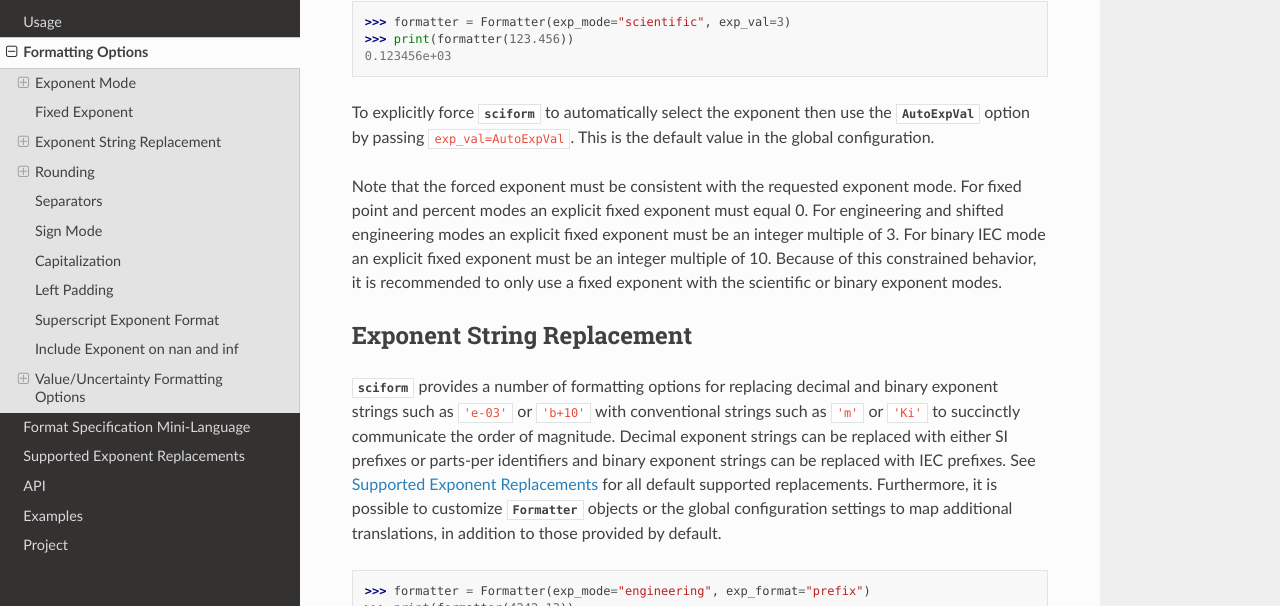
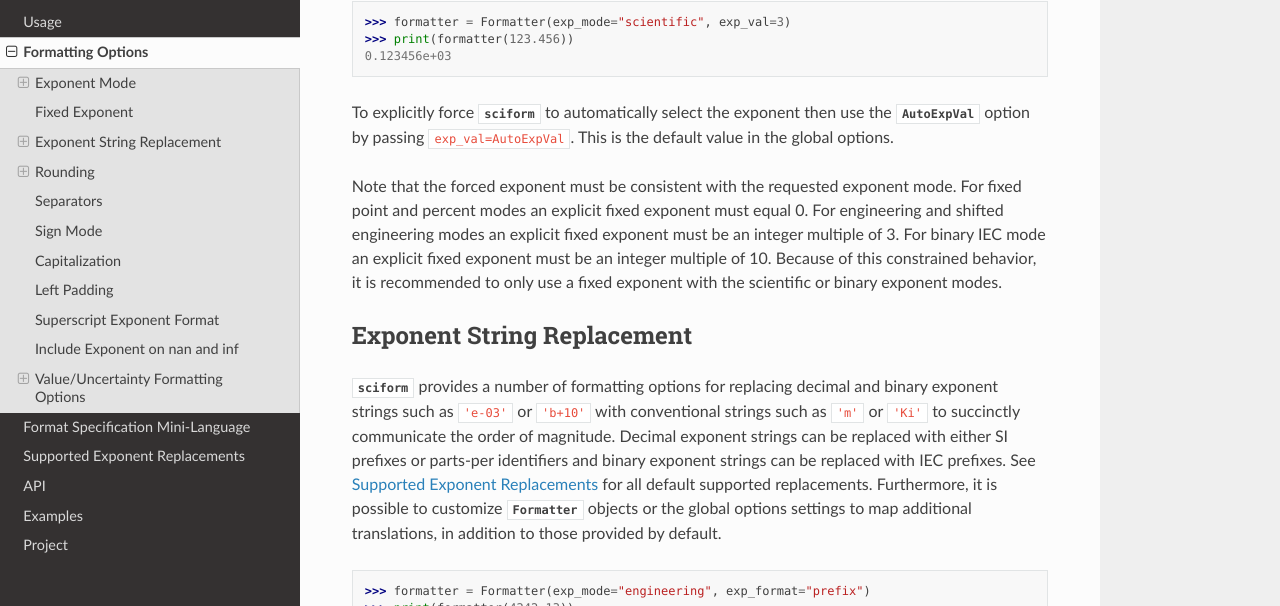
Before and after one commit to jagerber48/sciform, a Sphinx documentation site: the page built from docs/source/options.rst, in a window 1280 px wide and 900 px high, scrolled down 2652 px. Shown: the part 130-736 px from the top of the window. Built offline with Sphinx 7.4.7 and the Read the Docs theme 2.0.0, drawn with Linux system fonts in a browser that asks for light colours; some of the changed text lies outside the part shown.

Commit message:
options.rst

```diff
--- a/docs/source/options.rst
+++ b/docs/source/options.rst
@@ -164,7 +164,7 @@ The user can coerce the exponent for the formatting to a fixed value.
 To explicitly force :mod:`sciform` to automatically select the exponent
 then use the :class:`AutoExpVal` option by passing
 ``exp_val=AutoExpVal``.
-This is the default value in the global configuration.
+This is the default value in the global options.
 
 Note that the forced exponent must be consistent with the requested
 exponent mode.
@@ -192,8 +192,8 @@ IEC prefixes.
 See :ref:`exp_replacements` for all default supported
 replacements.
 Furthermore, it is possible to customize :class:`Formatter`
-objects or the global configuration settings to map additional
-translations, in addition to those provided by default.
+objects or the global options settings to map additional translations,
+in addition to those provided by default.
 
 >>> formatter = Formatter(exp_mode="engineering", exp_format="prefix")
 >>> print(formatter(4242.13))
@@ -358,7 +358,7 @@ digits place to which to round, then the decimal numbers are displayed
 with full precision.
 To explicitly request this behavior, the user may use the
 :class:`AutoDigits` sentinel by passing ``ndigits=AutoDigits``.
-This is the default value in the global configuration.
+This is the default value in the global options.
 
 Note that surprising behavior may be observed if using :class:`float`
 inputs.
```
